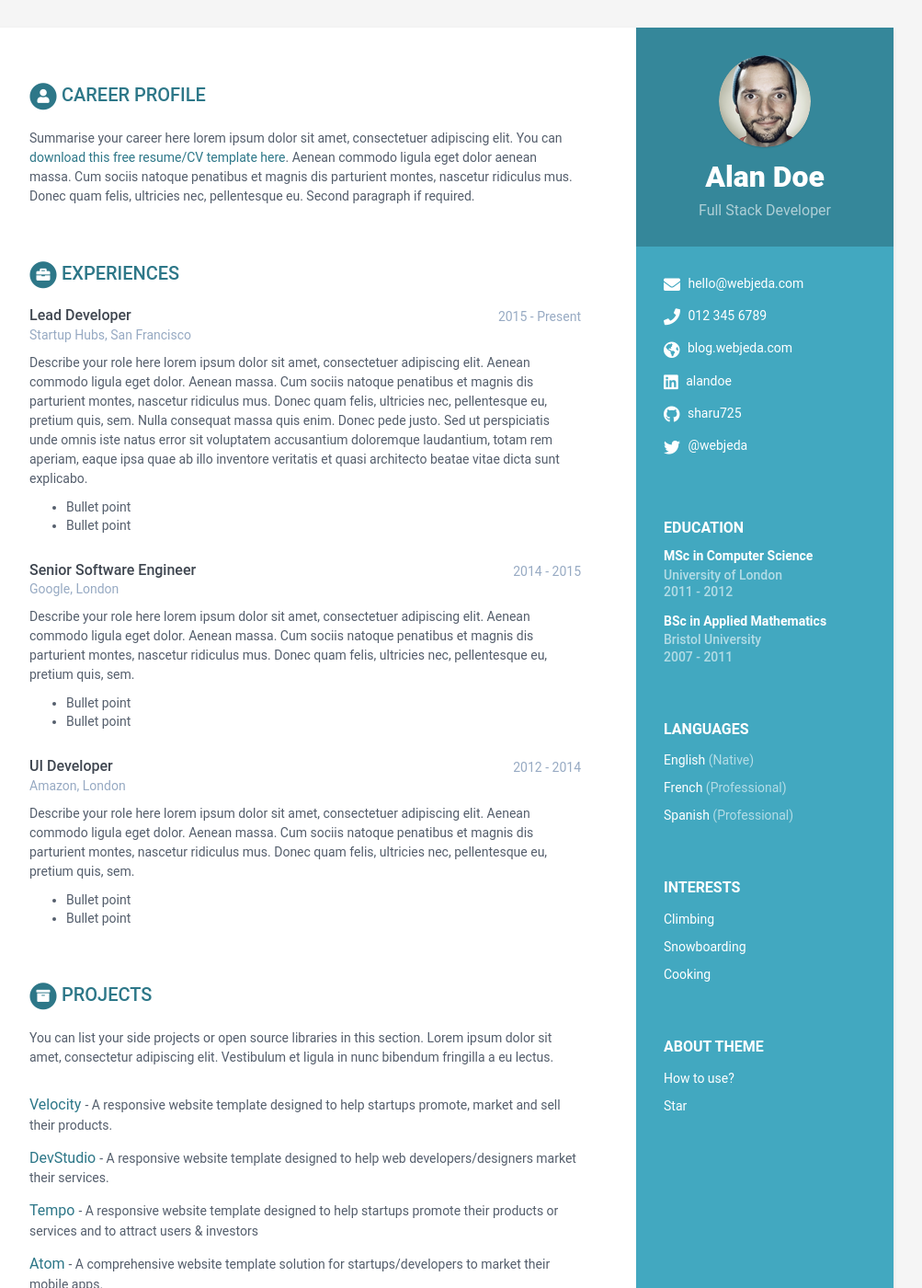
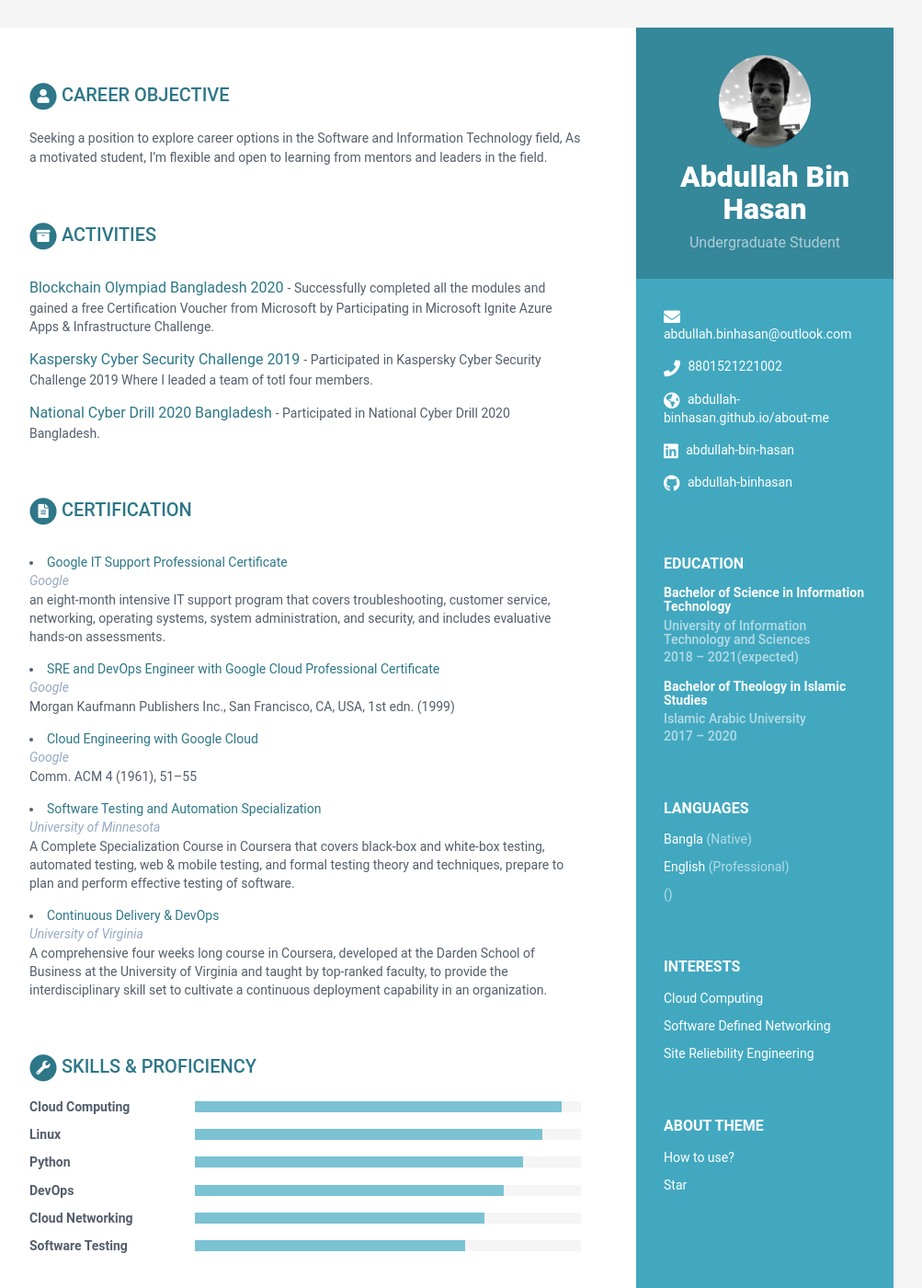
Before and after one commit to abdullah-bin-hasan/about, a Jekyll site: the page built from index.html, in a window 1280 px wide and 1400 px high. Shown: the whole window at 92% size, without its empty margins (168-1171 px from the left). Built offline with Jekyll 4.4.1, drawn with Linux system fonts in a browser that asks for light colours; some of the changed text lies outside the part shown.

Commit message:
Modified Details

```diff
--- a/_config.yml
+++ b/_config.yml
@@ -2,16 +2,15 @@
 
 # Site Settings
 title: My Resume
-url: 'http://webjeda.com'
-baseurl: '/online-cv' #change it according to your repository name
-description: A beautiful Jekyll theme for creating resume
+url: 'abdullah-binhasan.github.io'
+baseurl: '/about-me' #change it according to your repository name
+description: Welcome to my Online CV!
 # Style will be applied only after restarting the build or serve. Just choose one of the options.
 theme_skin: blue # blue turquoise green berry orange ceramic
 chrome_mobile_color: #use hex colors (ex:#1976d2) or leave empty if you don't want a color for chrome mobile searchbar
 
 # Tracker
-analytics: UA-83979019-1
-
+analytics:
 
 
 # Sass/SCSS
--- a/_data/data.yml
+++ b/_data/data.yml
@@ -7,57 +7,53 @@ sidebar:
     education: True # set to False if you want education in main section instead of in sidebar
 
     # Profile information
-    name: Alan Doe
-    tagline: Full Stack Developer
-    avatar: profile.png  #place a 100x100 picture inside /assets/images/ folder and provide the name of the file below
+    name: Abdullah Bin Hasan
+    tagline: Undergraduate Student
+    avatar: profile.jpg  #place a 100x100 picture inside /assets/images/ folder and provide the name of the file below
 
     # Sidebar links
-    email: hello@webjeda.com
-    phone: 012 345 6789
-    website: blog.webjeda.com #do not add http://
-    linkedin: alandoe
-    github: sharu725
+    email: abdullah.binhasan@outlook.com
+    phone: +8801521221002
+    website: abdullah-binhasan.github.io/about-me #do not add http://
+    linkedin: abdullah-bin-hasan
+    github: abdullah-binhasan
     telegram: # add your nickname without '@' sign
     gitlab:
     bitbucket:
-    twitter: '@webjeda'
+    twitter:
     stack-overflow: # Number/Username, e.g. 123456/alandoe
     codewars:
     goodreads: # Number-Username, e.g. 123456-alandoe
 
     languages:
-      - idiom: English
+      - idiom: Bangla
         level: Native
 
-      - idiom: French
+      - idiom: English
         level: Professional
 
-      - idiom: Spanish
-        level: Professional
+      - idiom:
+        level:
 
     interests:
-      - item: Climbing
+      - item: Cloud Computing
         link:
 
-      - item: Snowboarding
+      - item: Software Defined Networking
         link:
 
-      - item: Cooking
+      - item: Site Reliebility Engineering
         link:
 
 career-profile:
-    title: Career Profile
+    title: Career Objective
     summary: |
-      Summarise your career here lorem ipsum dolor sit amet, consectetuer
-      adipiscing elit. You can [download this free resume/CV template here]().
-      Aenean commodo ligula eget dolor aenean massa. Cum sociis natoque
-      penatibus et magnis dis parturient montes, nascetur ridiculus mus.
-      Donec quam felis, ultricies nec, pellentesque eu.
-      Second paragraph if required.
+      Seeking a position to explore career options in the Software and Information Technology field,
+      As a motivated student, I’m flexible and open to learning from mentors and leaders in the field.
 education:
-    - degree: MSc in Computer Science
-      university: University of London
-      time: 2011 - 2012
+    - degree: Bachelor of Science in Information Technology
+      university: University of Information Technology and Sciences
+      time: 2018 – 2021(expected)
       details: |
         Describe your study here lorem ipsum dolor sit amet, consectetuer
         adipiscing elit. Aenean commodo ligula eget dolor. Aenean massa. Cum
@@ -66,9 +62,9 @@ education:
         pretium quis, sem.
           - Bullet point
           - Bullet point
-    - degree: BSc in Applied Mathematics
-      university: Bristol University
-      time: 2007 - 2011
+    - degree: Bachelor of Theology in Islamic Studies
+      university: Islamic Arabic University
+      time: 2017 – 2020
       details: |
         Describe your study here lorem ipsum dolor sit amet, consectetuer
         adipiscing elit. Aenean commodo ligula eget dolor. Aenean massa. Cum
@@ -77,114 +73,80 @@ education:
         pretium quis, sem.
           - Bullet point
           - Bullet point
-experiences:
-    - role: Lead Developer
-      time: 2015 - Present
-      company: Startup Hubs, San Francisco
-      details: |
-        Describe your role here lorem ipsum dolor sit amet, consectetuer
-        adipiscing elit. Aenean commodo ligula eget dolor. Aenean massa.
-        Cum sociis natoque penatibus et magnis dis parturient montes,
-        nascetur ridiculus mus. Donec quam felis, ultricies nec,
-        pellentesque eu, pretium quis, sem. Nulla consequat massa quis
-        enim. Donec pede justo. Sed ut perspiciatis unde omnis iste natus
-        error sit voluptatem accusantium doloremque laudantium, totam rem
-        aperiam, eaque ipsa quae ab illo inventore veritatis et quasi
-        architecto beatae vitae dicta sunt explicabo.
-          - Bullet point
-          - Bullet point
-    - role: Senior Software Engineer
-      time: 2014 - 2015
-      company: Google, London
-      details: |
-        Describe your role here lorem ipsum dolor sit amet, consectetuer
-        adipiscing elit. Aenean commodo ligula eget dolor. Aenean massa.
-        Cum sociis natoque penatibus et magnis dis parturient montes,
-        nascetur ridiculus mus. Donec quam felis, ultricies nec,
-        pellentesque eu, pretium quis, sem.
-          - Bullet point
-          - Bullet point
-    - role: UI Developer
-      time: 2012 - 2014
-      company: Amazon, London
-      details: |
-        Describe your role here lorem ipsum dolor sit amet, consectetuer
-        adipiscing elit. Aenean commodo ligula eget dolor. Aenean massa.
-        Cum sociis natoque penatibus et magnis dis parturient montes,
-        nascetur ridiculus mus. Donec quam felis, ultricies nec,
-        pellentesque eu, pretium quis, sem.
-          - Bullet point
-          - Bullet point
+
 projects:
-    title: Projects
+    title: Activities
     intro: >
-      You can list your side projects or open source libraries in this
-      section. Lorem ipsum dolor sit amet, consectetur adipiscing elit.
-      Vestibulum et ligula in nunc bibendum fringilla a eu lectus.
+
     assignments:
-      - title: Velocity
+      - title: Blockchain Olympiad Bangladesh 2020
         link: "#hook"
-        tagline: "A responsive website template designed to help startups promote, market and sell their products."
+        tagline: "Participated in Blockchain Olympiad Bangladesh 2020 and Achieved 19th position in The Final round. Interacted with national and international Specialist including two assigned mentors for the team.
 
-      - title: DevStudio
+      - title: Cisco Networking Academy national skills competition
         link: "#"
-        tagline: "A responsive website template designed to help web developers/designers market their services."
+        tagline: "Participated in Cisco Networking Academy national skills competition 2020 and learned from a Special Networking Academy Learning Module in Cyber Security.
 
-      - title: Tempo
+      - title: Microsoft Ignite Azure Apps & Infrastructure Challenge
         link: "#"
-        tagline: "A responsive website template designed to help startups promote their products or services and to attract users &amp; investors"
+        tagline: Successfully completed all the modules and gained a free Certification Voucher from Microsoft by Participating in Microsoft Ignite Azure Apps & Infrastructure Challenge.
 
-      - title: Atom
+      - title: Kaspersky Cyber Security Challenge 2019
         link: "#"
-        tagline: "A comprehensive website template solution for startups/developers to market their mobile apps."
+        tagline: Participated in Kaspersky Cyber Security Challenge 2019 Where I leaded a team of totl four members.
 
-      - title: Delta
+      - title: National Cyber Drill 2020 Bangladesh
         link: "#"
-        tagline: "A responsive Bootstrap one page theme designed to help app developers promote their mobile apps"
+        tagline: Participated in National Cyber Drill 2020 Bangladesh.
 
 publications:
-    title: Publications
+    title: Certification
     intro: |
-      You can list your publications in this section. Lorem ipsum dolor sit
-      amet, consectetur adipiscing elit. Vestibulum et ligula in nunc
-      bibendum fringilla a eu lectus.
+
     papers:
-      - title: The Art of Computer Programming
+      - title: Google IT Support Professional Certificate
         link: "#"
-        authors: Donald E. Knuth
-        conference: Addison-Wesley, 1968
+        authors: Google
+        conference: an eight-month intensive IT support program that covers troubleshooting, customer service, networking, operating systems, system administration, and security, and includes evaluative hands-on assessments.
 
-      - title: "Genetic Programming III: Darwinian Invention &amp; Problem Solving"
+      - title: SRE and DevOps Engineer with Google Cloud Professional Certificate
         link: "#"
-        authors: Koza, J.R., Andre, D., Bennett, F.H., Keane, M.A.
+        authors: Google
         conference: "Morgan Kaufmann Publishers Inc., San Francisco, CA, USA, 1st edn. (1999)"
 
-      - title: A syntax directed compiler for Algol 60
+      - title: Cloud Engineering with Google Cloud
         link: "#"
-        authors: Edgar T. Irons
+        authors: Google
         conference: "Comm. ACM 4 (1961), 51–55"
+
+      - title: Software Testing and Automation Specialization
+        link: "#"
+        authors: University of Minnesota
+        conference: A Complete Specialization Course in Coursera that covers black-box and white-box testing, automated testing, web & mobile testing, and formal testing theory and techniques, prepare to plan and perform effective testing of software.
+
+      - title: Continuous Delivery & DevOps
+        link: "#"
+        authors: University of Virginia
+        conference: A comprehensive four weeks long course in Coursera, developed at the Darden School of Business at the University of Virginia and taught by top-ranked faculty, to provide the interdisciplinary skill set to cultivate a continuous deployment capability in an organization.
 
 skills:
     title: Skills &amp; Proficiency
 
     toolset:
-      - name: Python & Django
-        level: 98%
-
-      - name: Javascript & jQuery
-        level: 98%
-
-      - name: Angular
-        level: 98%
-
-      - name: HTML5 & CSS
+      - name: Cloud Computing
         level: 95%
 
-      - name: Ruby on Rails
+      - name: Linux
+        level: 90%
+
+      - name: Python
         level: 85%
 
-      - name: Sketch & Photoshop
-        level: 60%
+      - name: DevOps
+        level: 80%
 
-footer: >
-    Designed with <i class="fas fa-heart"></i> by <a href="http://themes.3rdwavemedia.com" target="_blank" rel="nofollow">Xiaoying Riley</a>
+      - name: Cloud Networking
+        level: 75%
+
+      - name: Software Testing
+        level: 70%
```
Also changed, not shown: README.md (deleted), assets/images/profile.jpg (added), assets/images/profile.png (deleted).
